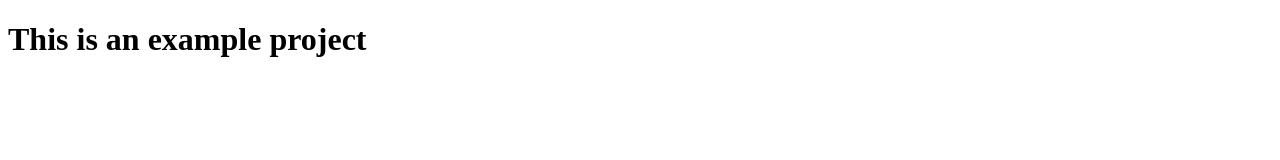
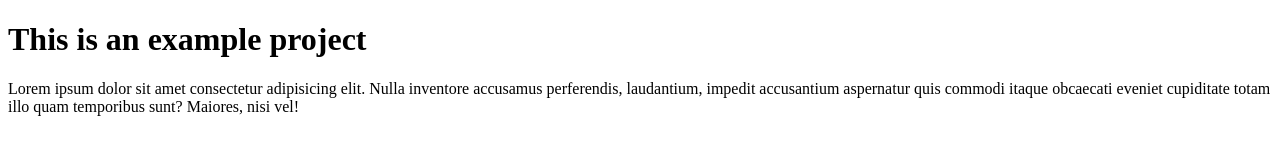
Before and after one commit to pancheshnyi/my-first-project, a plain HTML site: page index.html in a window 1280 px wide. Drawn offline with Linux system fonts and the light colour scheme.

Commit message:
edit_macbook

```diff
--- a/index.html
+++ b/index.html
@@ -1,11 +1,17 @@
 <!DOCTYPE html>
 <html lang="en">
+
 <head>
   <meta charset="UTF-8" />
   <meta name="viewport" content="width=device-width, initial-scale=1.0" />
   <title>Document</title>
 </head>
+
 <body>
   <h1>This is an example project</h1>
+  <p>Lorem ipsum dolor sit amet consectetur adipisicing elit. Nulla inventore accusamus perferendis, laudantium, impedit
+    accusantium aspernatur quis commodi itaque obcaecati eveniet cupiditate totam illo quam temporibus sunt? Maiores,
+    nisi vel!</p>
 </body>
+
 </html>
```
Also changed, not shown: .prettierrc.json (added). Lines whose indentation alone changed are shown as unchanged.
